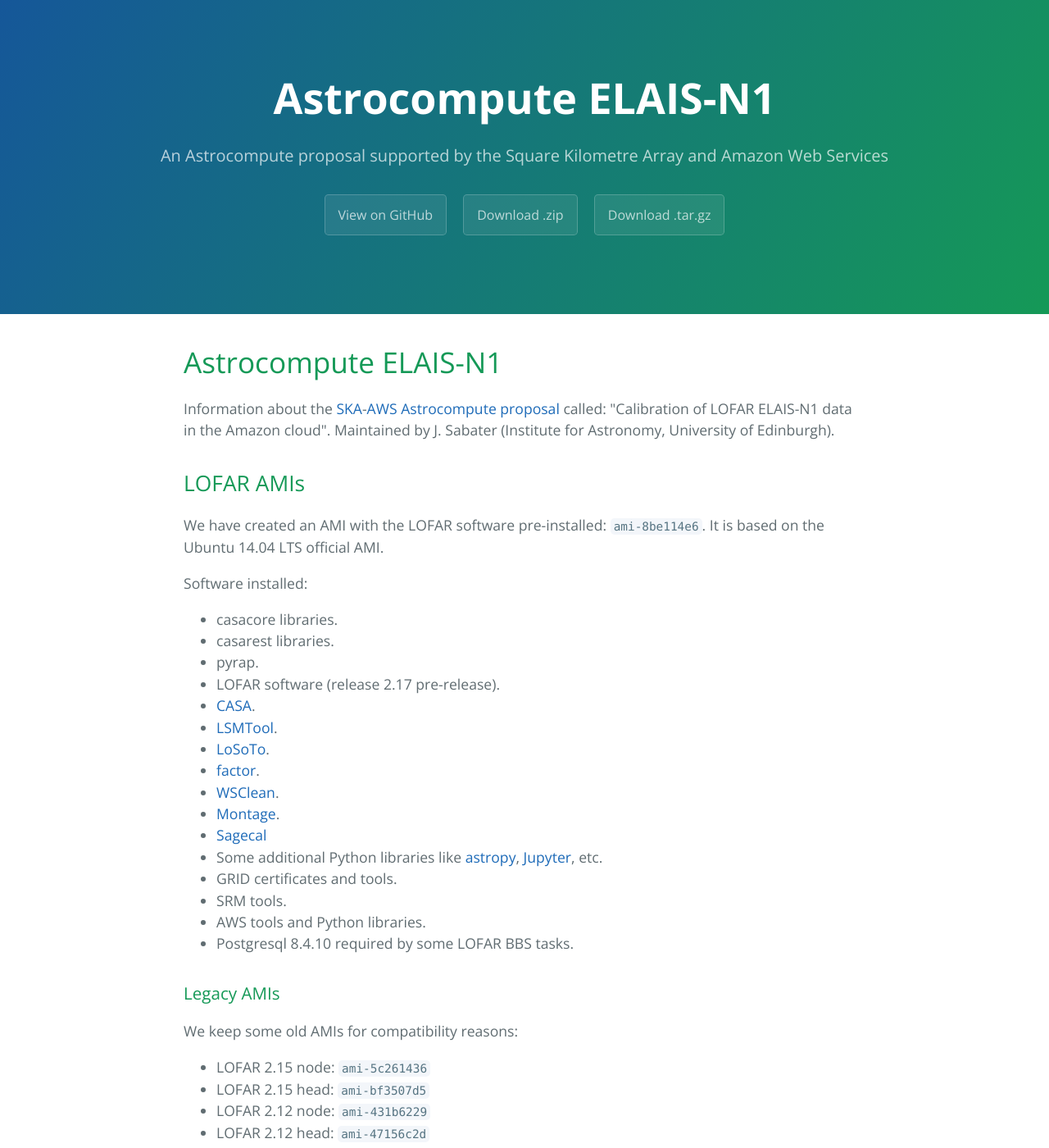
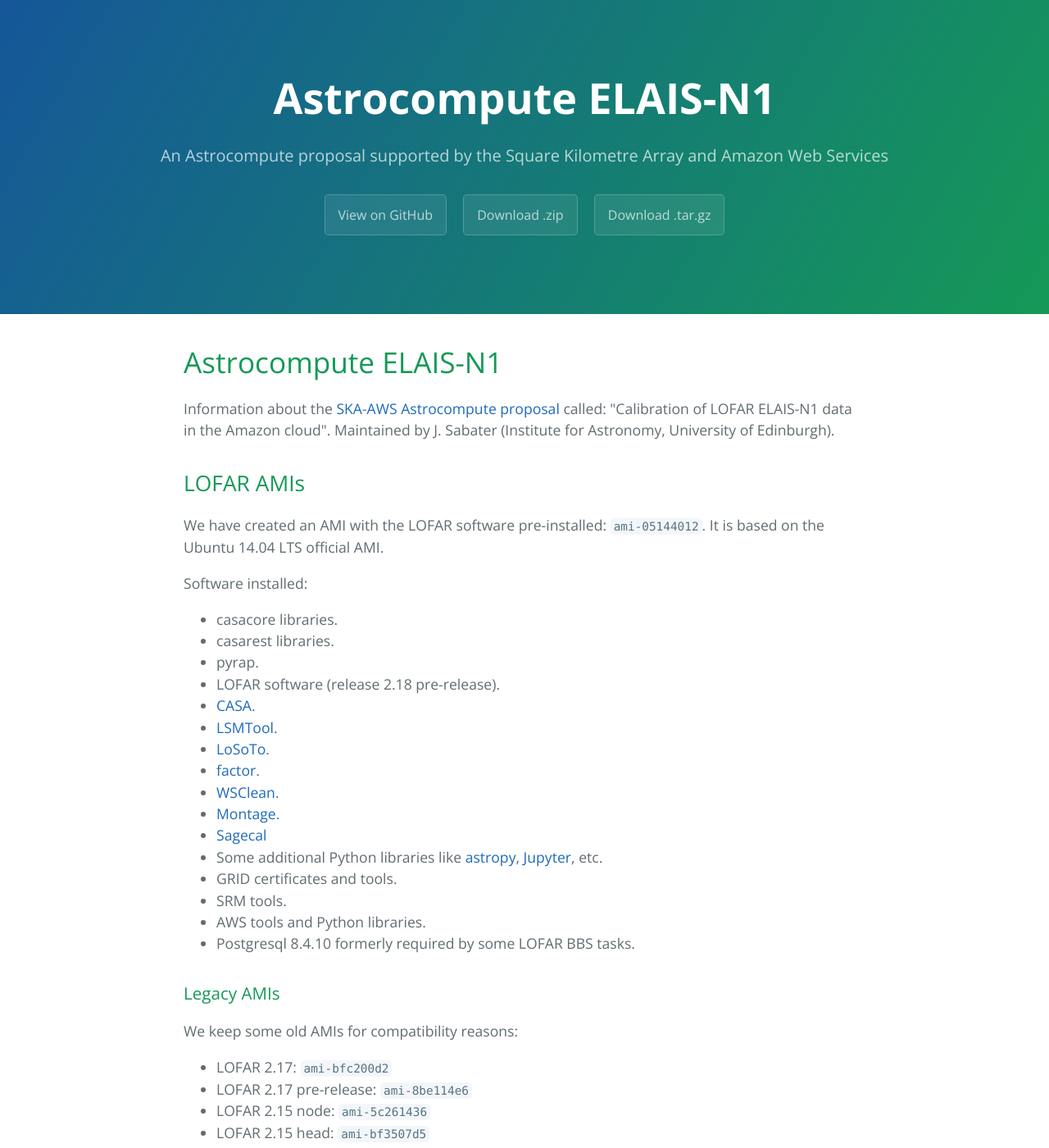
Before and after one commit to nudomarinero/Astrocompute-ELAIS-N1, a Jekyll site: the page built from index.md, in a window 1280 px wide and 1400 px high. Shown: the whole window at 82% size. Built offline with Jekyll 4.4.1, drawn with Linux system fonts in a browser that asks for light colours.

Commit message:
Update AMIs

```diff
--- a/index.md
+++ b/index.md
@@ -8,14 +8,14 @@
 Information about the [SKA](https://www.skatelescope.org/)-[AWS](http://aws.amazon.com/) [Astrocompute proposal](https://www.skatelescope.org/ska-aws-astrocompute-call-for-proposals/) called: \"Calibration of LOFAR ELAIS-N1 data in the Amazon cloud\". Maintained by J. Sabater (Institute for Astronomy, University of Edinburgh).
 
 ## LOFAR AMIs
-We have created an AMI with the LOFAR software pre-installed: `ami-8be114e6`. It is based on the Ubuntu 14.04 LTS official AMI.
+We have created an AMI with the LOFAR software pre-installed: `ami-05144012`. It is based on the Ubuntu 14.04 LTS official AMI.
 
 Software installed:
 
 * casacore libraries.
 * casarest libraries.
 * pyrap.
-* LOFAR software (release 2.17 pre-release).
+* LOFAR software (release 2.18 pre-release).
 * [CASA](http://casa.nrao.edu/).
 * [LSMTool](https://github.com/darafferty/LSMTool).
 * [LoSoTo](https://github.com/revoltek/losoto).
@@ -27,11 +27,13 @@
 * GRID certificates and tools.
 * SRM tools.
 * AWS tools and Python libraries.
-* Postgresql 8.4.10 required by some LOFAR BBS tasks.
+* Postgresql 8.4.10 formerly required by some LOFAR BBS tasks.
 
 ### Legacy AMIs
 We keep some old AMIs for compatibility reasons:
 
+* LOFAR 2.17: `ami-bfc200d2`
+* LOFAR 2.17 pre-release: `ami-8be114e6`
 * LOFAR 2.15 node: `ami-5c261436`
 * LOFAR 2.15 head: `ami-bf3507d5`
 * LOFAR 2.12 node: `ami-431b6229`
```
